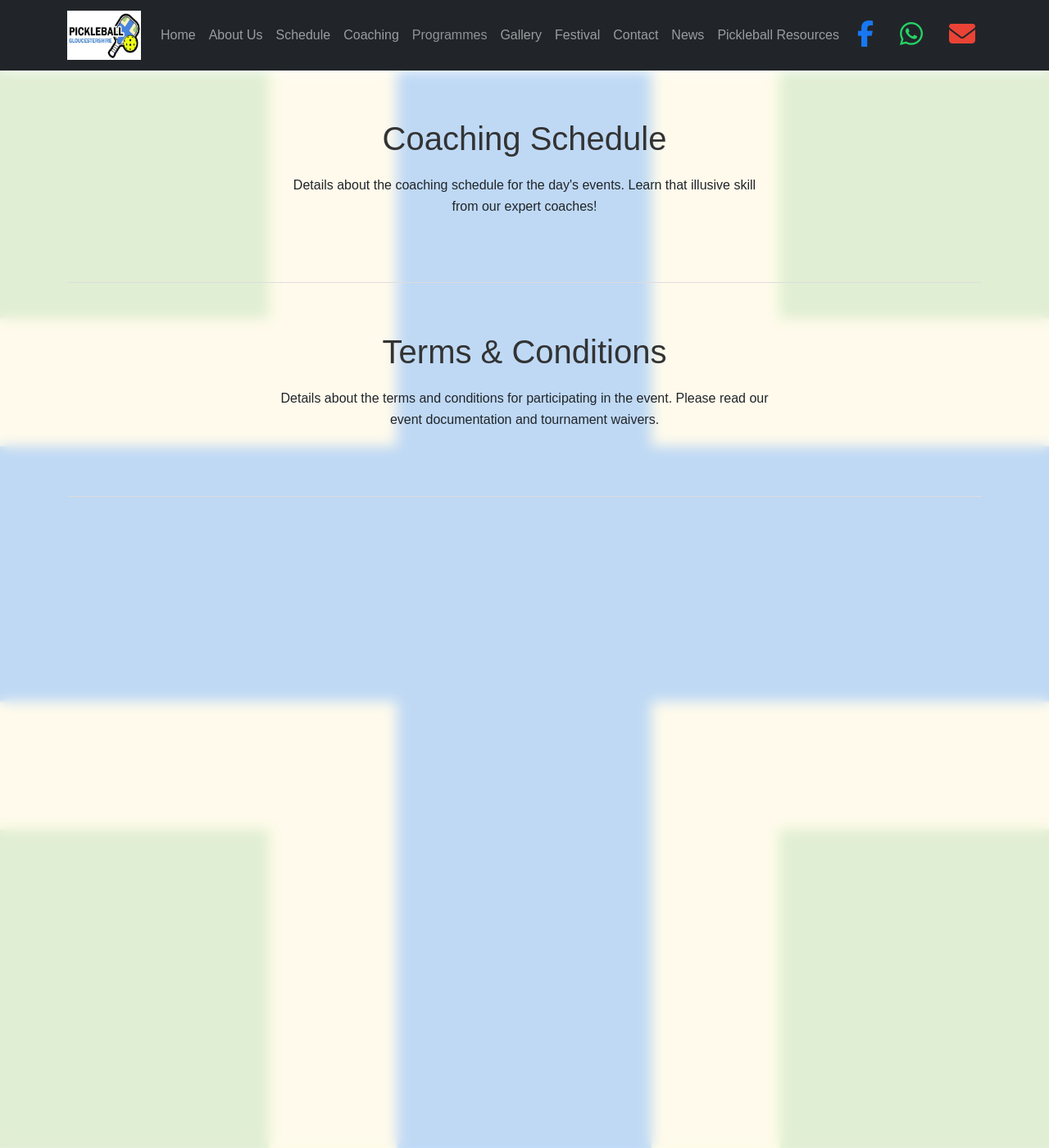
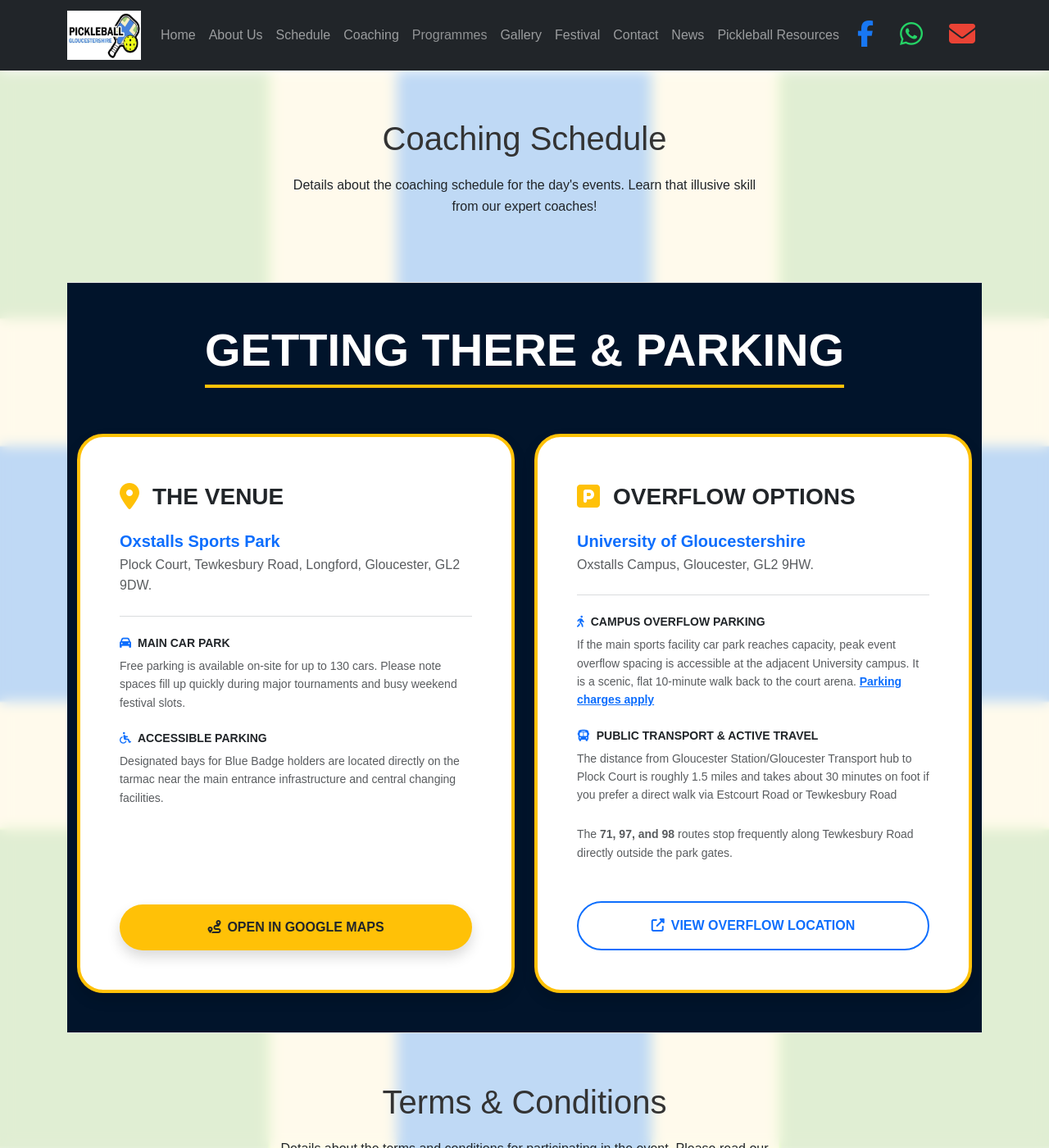
Before and after one commit to Jobnetcrest/jobnetcrest.github.io, a Jekyll site: the page built from festival.html, in a window 1280 px wide and 1400 px high, scrolled down 1842 px. Shown: the whole window at 82% size. Built offline with Jekyll 4.4.1, drawn with Linux system fonts in a browser that asks for light colours; nearby versions of some CDN libraries.

Commit message:
added Travel Details

```diff
--- a/festival.html
+++ b/festival.html
@@ -116,7 +116,7 @@ background_image: "/images/glos flag.png"
                 <div class="text-muted small mt-2">Plock Court, Tewkesbury Road, Gloucester GL2 9DW.</div>
               </div>
               <div class="mt-4 text-start position-relative" style="z-index: 1;">
-                <a href="https://google.com" target="_blank" class="btn btn-primary fw-black text-uppercase tracking-wider w-100 py-2 rounded-3 border-0 custom-btn-accent">
+                <a href="#get-there" class="btn btn-primary fw-black text-uppercase tracking-wider w-100 py-2 rounded-3 border-0 custom-btn-accent">
                   Get Directions <i class="fas fa-external-link-alt ms-1 small"></i>
                 </a>
               </div>
@@ -172,6 +172,99 @@ background_image: "/images/glos flag.png"
         </div>
     </section>
 
+<!-- TRANSPORT & DIRECTIONS SECTION -->
+<section id="get-there" class="section py-4 py-md-5" style="background-color: #01142b;">
+  <div class="container text-white">
+
+    <!-- Section Title -->
+    <div class="text-center d-block pb-2 mb-4 mb-md-5">
+      <div class="d-inline-block border-bottom border-4 border-warning pb-2">
+        <h2 class="display-4 display-md-2 fw-black mb-0 text-uppercase tracking-wider text-white">
+          Getting There &amp; Parking
+        </h2>
+      </div>
+    </div>
+
+    <div class="row g-4 justify-content-center">
+
+      <!-- Left Column: Main Venue Details -->
+      <div class="col-12 col-lg-6">
+        <div class="p-4 p-md-5 bg-white rounded-5 border border-4 border-warning shadow h-100 d-flex flex-column justify-content-between position-relative overflow-hidden">
+          <div class="position-relative text-start" style="z-index: 1;">
+            <div class="d-flex align-items-center mb-3">
+              <div class="text-primary fs-2 me-3"><i class="fas fa-map-marker-alt text-warning"></i></div>
+              <h3 class="h3 fw-black text-dark text-uppercase mb-0">The Venue</h3>
+            </div>
+
+            <h4 class="h5 fw-bold text-primary mb-1">Oxstalls Sports Park</h4>
+            <p class="text-muted mb-4">Plock Court, Tewkesbury Road, Longford, Gloucester, GL2 9DW.</p>
+
+            <hr class="border-secondary opacity-25 mb-4">
+
+            <div class="mb-4">
+              <h5 class="fw-black text-dark text-uppercase small tracking-wider mb-2"><i class="fas fa-car text-primary me-2"></i>Main Car Park</h5>
+              <p class="text-muted small mb-0">Free parking is available on-site for up to 130 cars. Please note spaces fill up quickly during major tournaments and busy weekend festival slots.</p>
+            </div>
+
+            <div class="mb-0">
+              <h5 class="fw-black text-dark text-uppercase small tracking-wider mb-2"><i class="fas fa-wheelchair text-primary me-2"></i>Accessible Parking</h5>
+              <p class="text-muted small mb-0">Designated bays for Blue Badge holders are located directly on the tarmac near the main entrance infrastructure and central changing facilities.</p>
+            </div>
+          </div>
+
+          <div class="mt-5 text-start position-relative" style="z-index: 1;">
+            <a href="https://maps.app.goo.gl/DtcvsVZxxE6EN69c9" target="_blank" class="btn btn-warning text-dark fw-black text-uppercase tracking-wider w-100 py-3 rounded-pill shadow border-0 custom-btn-accent">
+              <i class="fas fa-route me-2"></i>Open in Google Maps
+            </a>
+          </div>
+        </div>
+      </div>
+
+      <!-- Right Column: Overflow & Alternative Travel -->
+      <div class="col-12 col-lg-6">
+        <div class="p-4 p-md-5 bg-white rounded-5 border border-4 border-warning shadow h-100 d-flex flex-column justify-content-between position-relative overflow-hidden">
+          <div class="position-relative text-start" style="z-index: 1;">
+            <div class="d-flex align-items-center mb-3">
+              <div class="text-primary fs-2 me-3"><i class="fas fa-parking text-warning"></i></div>
+              <h3 class="h3 fw-black text-dark text-uppercase mb-0">Overflow Options</h3>
+            </div>
+
+            <h4 class="h5 fw-bold text-primary mb-1">University of Gloucestershire</h4>
+            <p class="text-muted mb-4">Oxstalls Campus, Gloucester, GL2 9HW.</p>
+
+            <hr class="border-secondary opacity-25 mb-4">
+
+            <div class="mb-4">
+              <h5 class="fw-black text-dark text-uppercase small tracking-wider mb-2"><i class="fas fa-walking text-primary me-2"></i>Campus Overflow Parking</h5>
+              <p class="text-muted small mb-0">If the main sports facility car park reaches capacity, peak event overflow spacing is accessible at the adjacent University campus. It is a scenic, flat 10-minute walk back to the court arena.
+
+              <a href="https://www.glos.ac.uk/information/knowledge-base/parking/" target="_blank" rel="noopener" class="text-decoration-underline text-primary fw-bold">
+                        Parking charges apply
+              </a>
+               </p>
+            </div>
+
+            <div class="mb-0">
+              <h5 class="fw-black text-dark text-uppercase small tracking-wider mb-2"><i class="fas fa-bus text-primary me-2"></i>Public Transport &amp; Active Travel</h5>
+              <p class="text-muted small mb-0">The distance from Gloucester Station/Gloucester Transport hub to Plock Court is roughly 1.5 miles and takes about 30 minutes on foot if you prefer a direct walk via Estcourt Road or Tewkesbury Road</div>p>
+              <p class="text-muted small mb-0"> The <span class="fw-bold">71, 97, and 98</span> routes stop frequently along Tewkesbury Road directly outside the park gates.</p>
+
+            </div>
+
+
+          <div class="mt-5 text-start position-relative" style="z-index: 1;">
+            <a href="https://maps.app.goo.gl/8hjPfxmMUBgBmcPs9" target="_blank" class="btn btn-outline-primary fw-black text-uppercase tracking-wider w-100 py-3 rounded-pill border-2 custom-btn-accent">
+              <i class="fas fa-external-link-alt me-2"></i>View Overflow Location
+            </a>
+          </div>
+        </div>
+      </div>
+
+    </div>
+  </div>
+</section>
+
+
             <section id="terms-details" class="section">
         <div class="content-wrapper">
             <h1>Terms & Conditions</h1>
```
